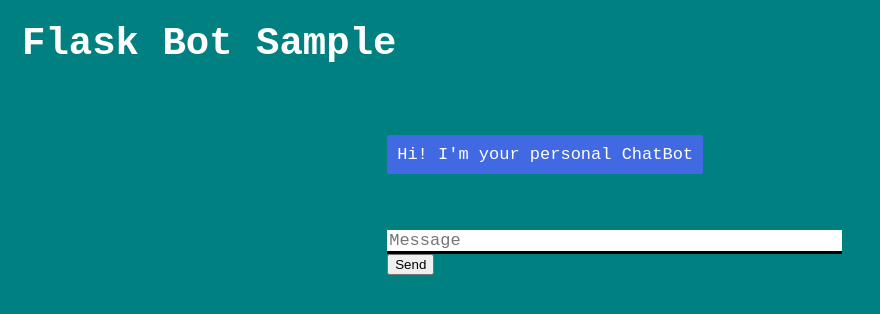
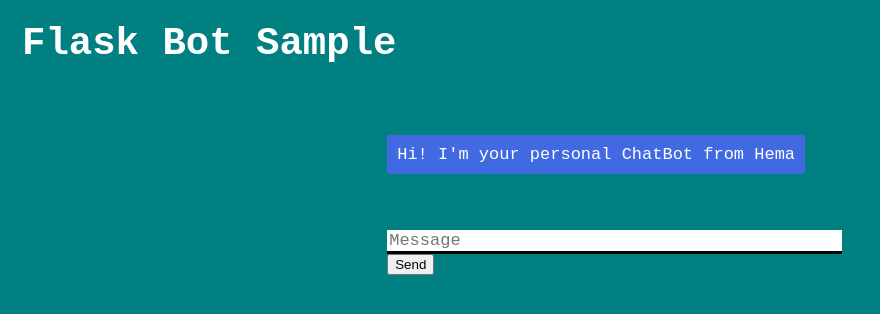
Before and after one commit to BurugupallyHemalatha/chatter_poject, a plain HTML site: page tamplets/index.html in a window 1280 px wide. Shown: the whole page, without its empty margins (0-880 px from the left). Drawn offline with nearby package versions, Linux system fonts and the light colour scheme.

Commit message:
Update index.html

```diff
--- a/tamplets/index.html
+++ b/tamplets/index.html
@@ -10,7 +10,7 @@
     <div>
         <div id="chatbox">
             <p class="botText">
-                <span>Hi! I'm your personal ChatBot</span>
+                <span>Hi! I'm your personal ChatBot from Hema</span>
             </p>
         </div>
         <div id="userInput">
```
